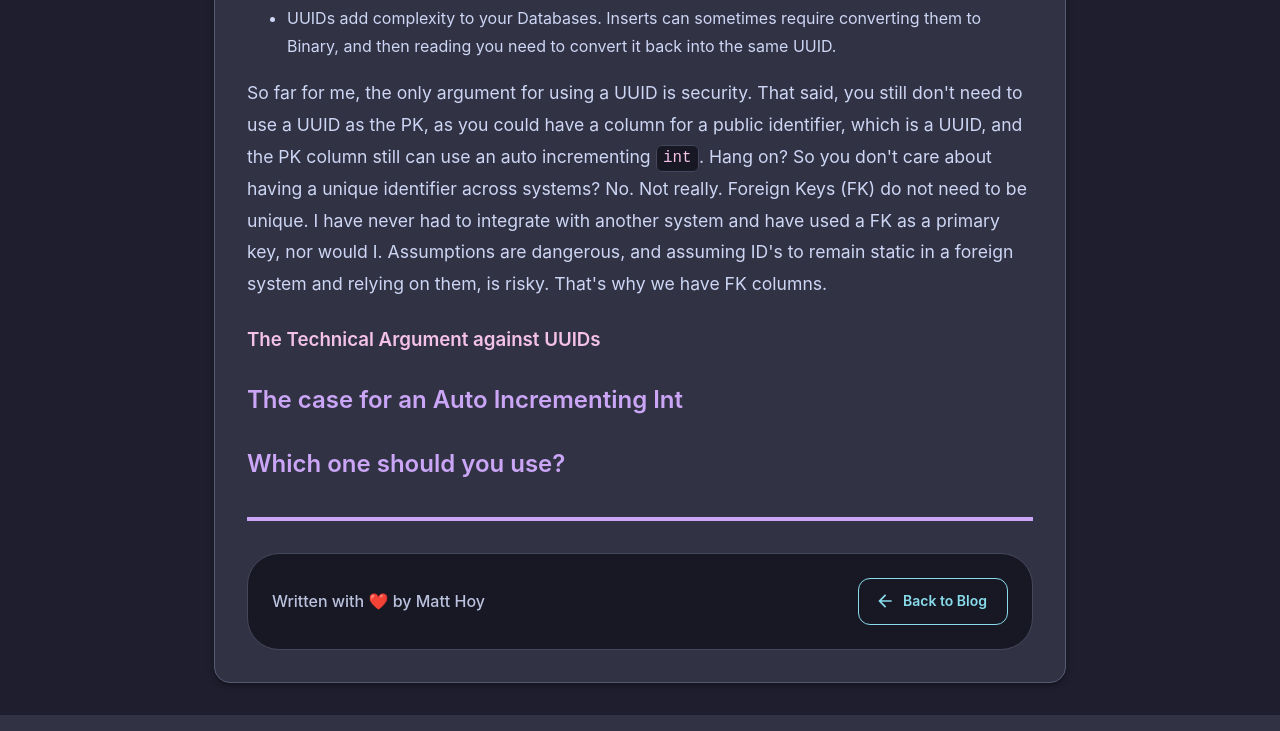
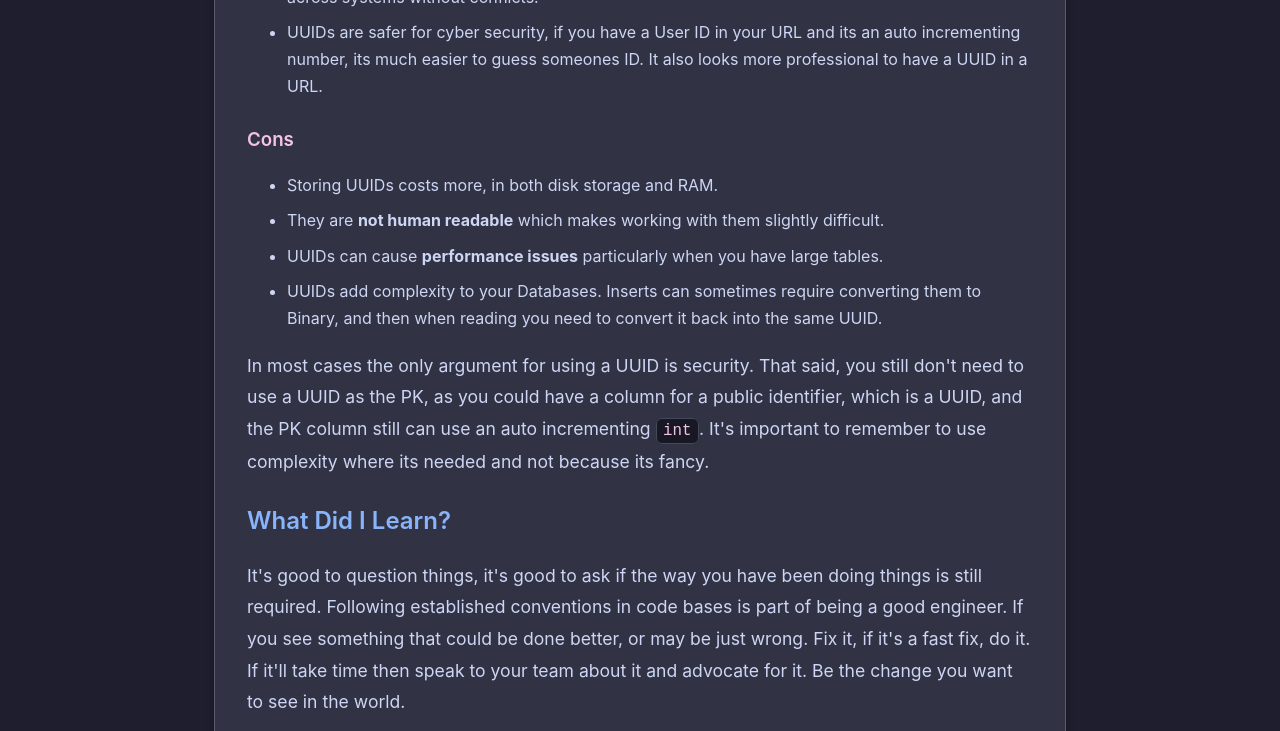
Before and after one commit to EzyBakeOven/ezybakeoven.github.io, a Gatsby site: page /blog/ints-vs-uuids-for-dbs in a window 1280 px wide. Shown: the part 1647-2378 px from the top of the page. Built offline with nearby package versions, Linux system fonts and the light colour scheme; Gatsby itself is replaced by a stand-in of ours.

Commit message:
feat: ints v uuids post

```diff
--- a/src/content/blog/ints-vs-uuids-for-dbs.md
+++ b/src/content/blog/ints-vs-uuids-for-dbs.md
@@ -8,7 +8,11 @@ author: "Matt Hoy"
 
 # Should You Use Ints or UUIDs as Primary Keys?
 
-When I was studying at Uni, I always remember just using an auto incrementing int as a primary key. When I started my first job I was told to use UUIDs and I never questioned it. Since then I have always been using UUIDs as PKs. It was not until I had an issue with a database, there was a journal table that had close to a million rows, where MySQL started really taking its sweet time to add new rows. After investigation it was because when adding a  new row, it had to redo the index on the primary key column. These were UUIDs, which are quite large, and are not deterministic.
+When I was studying at Uni, I always remember just using an auto incrementing int as a primary key. It was easy. When I started my first job I was told to use UUIDs and I never questioned it. It just seemed the professional thing to do. Since then I have always been using UUIDs as PKs. It wasn't until I had an issue with a database table being too large. Adding new rows was taking too long. This table had over a million rows. After investigating, it became clear it was because when adding a new row, it had to redo the index on the primary key column which takes a long time. This is because UUIDs are random, and B-Trees like incrementing values.
+
+## Why did using a UUID slow down inserts?
+
+To understand why, you first need to know why sequential IDs are better as primary keys. A B-Tree is a balanced tree structure, new keys are inserted in order, this keeps the tree balanced and searchable. Random inserts from UUIDs require the tree to re-balance more often. New values from a UUID can land anywhere in the tree, this forces the B-tree to insert into the middle, which may trigger a re-balance, which makes inserts slower and indexes larger.
 
 ## The case for UUIDs
 
@@ -24,15 +28,12 @@ UUIDs are amazing. A Universally unique identifier, that is **globally unique in
 - Storing UUIDs costs more, in both disk storage and RAM.
 - They are **not human readable** which makes working with them slightly difficult.
 - UUIDs can cause **performance issues** particularly when you have large tables.
-- UUIDs add complexity to your Databases. Inserts can sometimes require converting them to Binary, and then reading you need to convert it back into the same UUID.
+- UUIDs add complexity to your Databases. Inserts can sometimes require converting them to Binary, and then when reading you need to convert it back into the same UUID.
 
-So far for me, the only argument for using a UUID is security. That said, you still don't need to use a UUID as the PK, as you could have a column for a public identifier, which is a UUID, and the PK column still can use an auto incrementing `int`. Hang on? So you don't care about having a unique identifier across systems? No. Not really. Foreign Keys (FK) do not need to be unique. I have never had to integrate with another system and have used a FK as a primary key, nor would I. Assumptions are dangerous, and assuming ID's to remain static in a foreign system and relying on them, is risky. That's why we have FK columns.
+In most cases the only argument for using a UUID is security. That said, you still don't need to use a UUID as the PK, as you could have a column for a public identifier, which is a UUID, and the PK column still can use an auto incrementing `int`. It's important to remember to use complexity where its needed and not because its fancy.
 
-### The Technical Argument against UUIDs
+# What Did I Learn?
 
+It's good to question things, it's good to ask if the way you have been doing things is still required. Following established conventions in code bases is part of being a good engineer. If you see something that could be done better, or may be just wrong. Fix it, if it's a fast fix, do it. If it'll take time then speak to your team about it and advocate for it. Be the change you want to see in the world.
 
-
-## The case for an Auto Incrementing Int
-
-
-## Which one should you use?
+---
```
